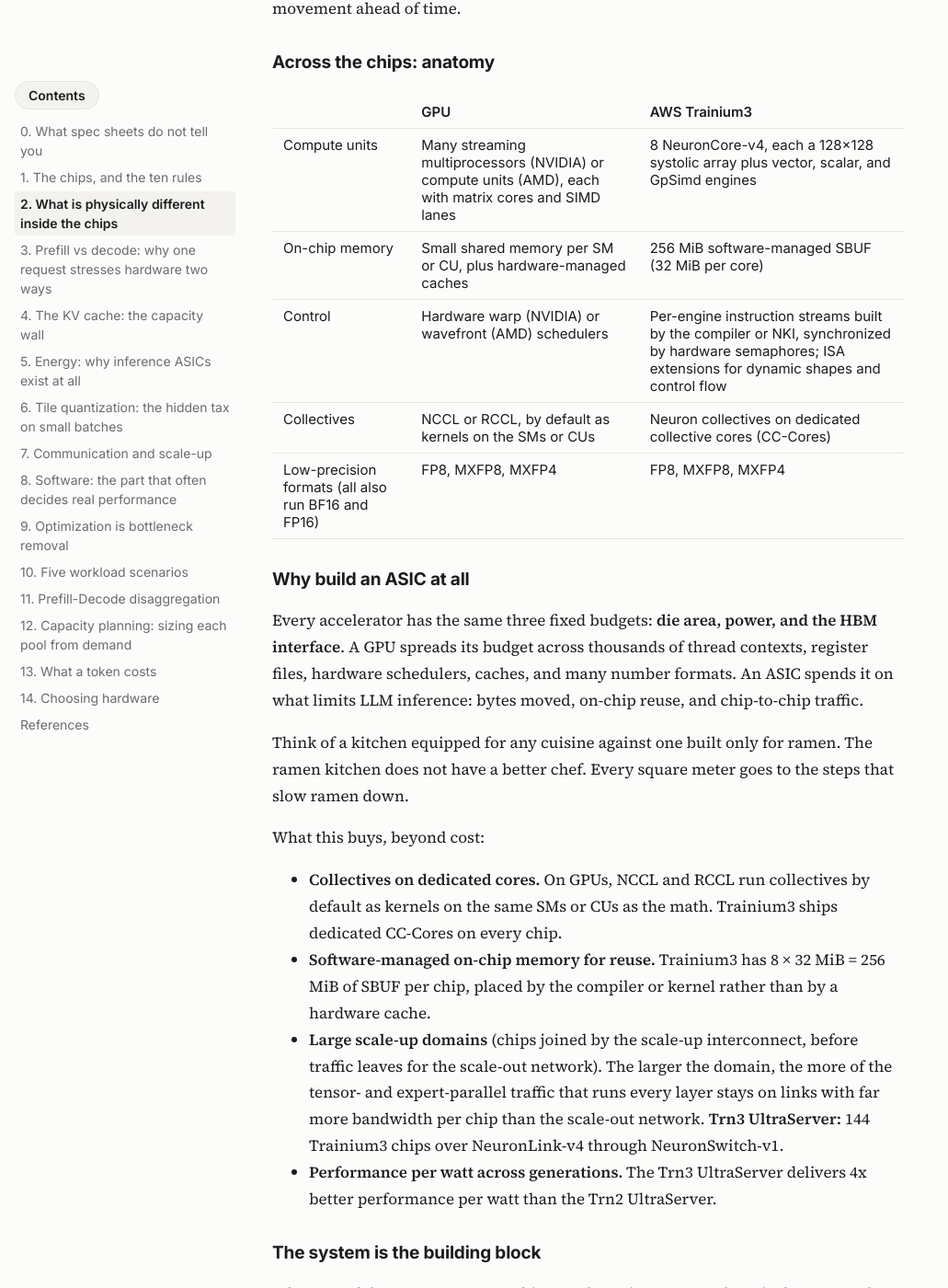
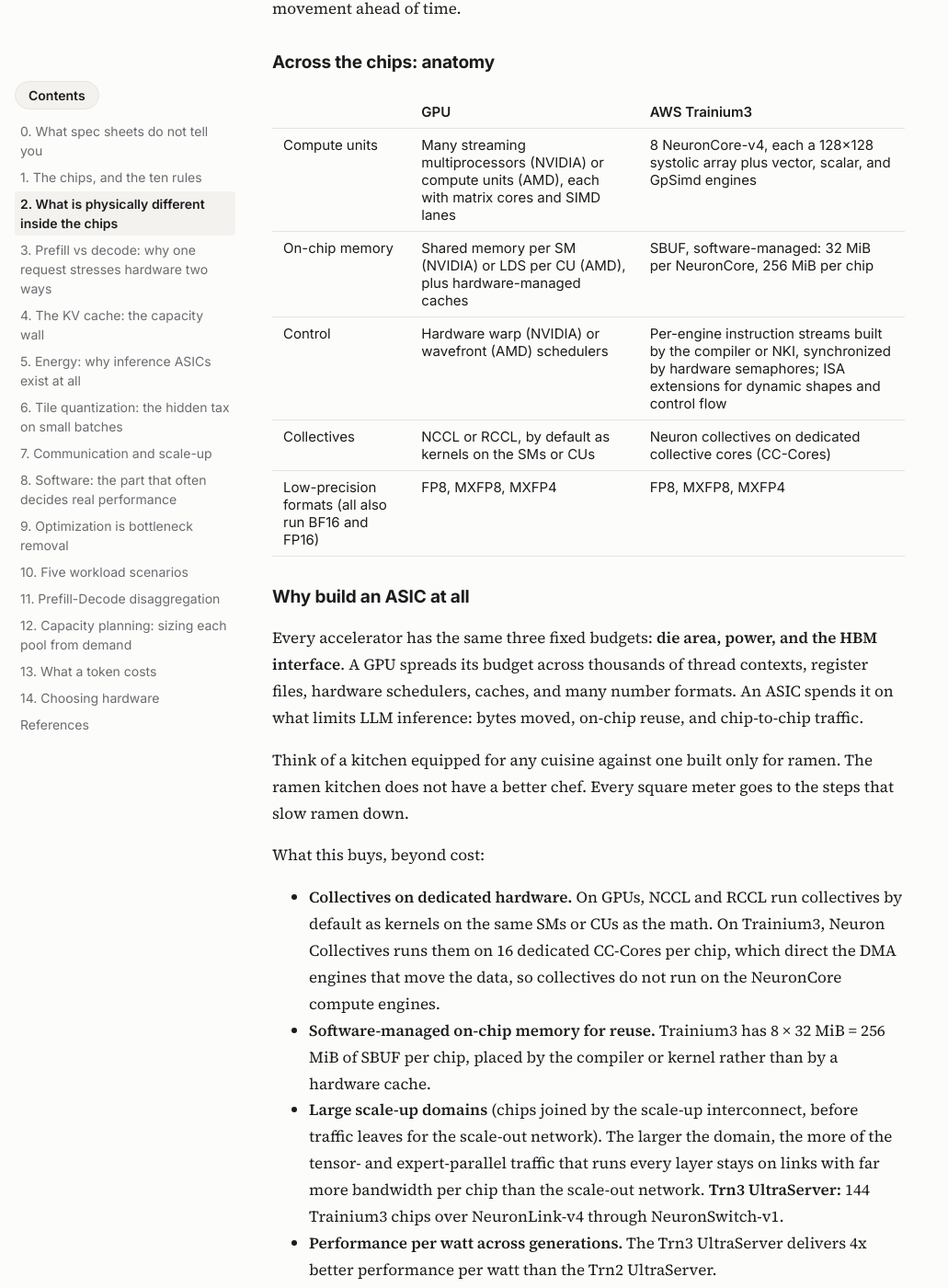
Before and after one commit to bananighosh/bananighosh.github.io, a Jekyll site: the page built from _posts/2026-11-16-flops-are-not-tokens.md, in a window 1280 px wide and 1400 px high, scrolled down 3246 px. Shown: the whole window at 92% size, without its empty margins (0-1031 px from the left). Built offline with Jekyll 4.4.1, drawn with Linux system fonts in a browser that asks for light colours; some of the changed text lies outside the part shown.

Commit message:
Remove other vendors' domain sizes from charts; like-for-like collectives and on-chip memory comparisons
Co-Authored-By: Claude Opus 5.5 <noreply@anthropic.com>
Claude-Session: https://claude.ai/code/session_01K2HJxVUv7i1duGErniTfDd

````diff
--- a/_posts/2026-11-16-flops-are-not-tokens.md
+++ b/_posts/2026-11-16-flops-are-not-tokens.md
@@ -71,7 +71,7 @@ This post walks that chain once, with Trainium3 as the worked example, and shows
 
 A GPU is thousands of programmable workers sharing caches the hardware manages. An ASIC such as Trainium uses a few very large math engines fed by a scratchpad that software, the compiler or a custom kernel, fills ahead of time. Both are programmable. They differ in where the flexibility lives and who does the optimization work.
 
-<figure><img src="/assets/img/flops-are-not-tokens/hierarchy-v4.svg?v=2" alt="Memory hierarchy of a GPU and of Trainium3: HBM, a hardware-managed cache or 128 software-managed DMA engines, on-chip SRAM, and the matrix and vector engines." loading="lazy"></figure>
+<figure><img src="/assets/img/flops-are-not-tokens/hierarchy-v4.svg?v=3" alt="Memory hierarchy of a GPU and of Trainium3: HBM, a hardware-managed cache or 128 software-managed DMA engines, on-chip SRAM, and the matrix and vector engines." loading="lazy"></figure>
 
 Both designs keep model weights and the KV cache in HBM and stage them into software-managed on-chip SRAM: shared memory on a GPU, SBUF on Trainium3. The difference is the path between HBM and that SRAM. A GPU also has a hardware-managed L2 cache and hardware warp schedulers, so irregular access patterns and changing shapes are absorbed by cache hits and by switching to another warp.
 
@@ -82,7 +82,7 @@ Trainium3 moves data from HBM into SBUF with explicit DMA instead of a hardware
 |  | GPU | AWS Trainium3 |
 | --- | --- | --- |
 | Compute units | Many streaming multiprocessors (NVIDIA) or compute units (AMD), each with matrix cores and SIMD lanes | 8 NeuronCore-v4, each a 128×128 systolic array plus vector, scalar, and GpSimd engines |
-| On-chip memory | Small shared memory per SM or CU, plus hardware-managed caches | 256 MiB software-managed SBUF (32 MiB per core) |
+| On-chip memory | Shared memory per SM (NVIDIA) or LDS per CU (AMD), plus hardware-managed caches | SBUF, software-managed: 32 MiB per NeuronCore, 256 MiB per chip |
 | Control | Hardware warp (NVIDIA) or wavefront (AMD) schedulers | Per-engine instruction streams built by the compiler or NKI, synchronized by hardware semaphores; ISA extensions for dynamic shapes and control flow |
 | Collectives | NCCL or RCCL, by default as kernels on the SMs or CUs | Neuron collectives on dedicated collective cores (CC-Cores) |
 | Low-precision formats (all also run BF16 and FP16) | FP8, MXFP8, MXFP4 | FP8, MXFP8, MXFP4 |
@@ -95,7 +95,7 @@ Think of a kitchen equipped for any cuisine against one built only for ramen. Th
 
 What this buys, beyond cost:
 
-- <b>Collectives on dedicated cores.</b> On GPUs, NCCL and RCCL run collectives by default as kernels on the same SMs or CUs as the math. Trainium3 ships dedicated CC-Cores on every chip.
+- <b>Collectives on dedicated hardware.</b> On GPUs, NCCL and RCCL run collectives by default as kernels on the same SMs or CUs as the math. On Trainium3, Neuron Collectives runs them on 16 dedicated CC-Cores per chip, which direct the DMA engines that move the data, so collectives do not run on the NeuronCore compute engines.
 - <b>Software-managed on-chip memory for reuse.</b> Trainium3 has 8 × 32 MiB = 256 MiB of SBUF per chip, placed by the compiler or kernel rather than by a hardware cache.
 - <b>Large scale-up domains</b> (chips joined by the scale-up interconnect, before traffic leaves for the scale-out network). The larger the domain, the more of the tensor- and expert-parallel traffic that runs every layer stays on links with far more bandwidth per chip than the scale-out network. <b>Trn3 UltraServer:</b> 144 Trainium3 chips over NeuronLink-v4 through NeuronSwitch-v1.
 - <b>Performance per watt across generations.</b> The Trn3 UltraServer delivers 4x better performance per watt than the Trn2 UltraServer.
@@ -312,7 +312,7 @@ The example is generic: on Trainium, which operand stays stationary in the 128×
 
 Large models span many chips, and chips must talk every layer. The <b>α–β model</b> gives the cost of each message: sending n bytes takes α + n ÷ β, where α is the fixed startup latency every message pays before any bytes flow and β is the link bandwidth. Small messages are dominated by α, large messages by n ÷ β.
 
-<figure><img src="/assets/img/flops-are-not-tokens/scale-hierarchy-v4.svg" alt="Scale hierarchy: chip, scale-up domain over the fast interconnect, and scale-out network, with the parallelism that fits each level." loading="lazy"></figure>
+<figure><img src="/assets/img/flops-are-not-tokens/scale-hierarchy-v4.svg?v=3" alt="Scale hierarchy: chip, scale-up domain over the fast interconnect, and scale-out network, with the parallelism that fits each level." loading="lazy"></figure>
 
 ```txt
 Message time = α (startup latency) + size ÷ β (bandwidth)
@@ -461,7 +461,7 @@ Every optimization removes one specific bottleneck. Diagnose first, then pick.
 
 <b>D. Mixture of Experts.</b> Each layer adds two all-to-alls, and the busiest device sets the pace. A large scale-up domain keeps that traffic off the scale-out network: the GPT-OSS 120B deployment in Section 7 keeps it inside one Trn3 instance.
 
-<figure><img src="/assets/img/flops-are-not-tokens/moe-layer-v2.svg" alt="One MoE layer: router, all-to-all dispatch to experts, expert compute, and all-to-all combine." loading="lazy"></figure>
+<figure><img src="/assets/img/flops-are-not-tokens/moe-layer-v2.svg?v=3" alt="One MoE layer: router, all-to-all dispatch to experts, expert compute, and all-to-all combine." loading="lazy"></figure>
 
 <b>E. Speculative decoding.</b> A small draft proposes K tokens and the target model verifies them in one pass, turning 1-row decode into (K+1)-row decode: higher arithmetic intensity, fuller tiles. If each draft token is accepted with probability p, one verification step emits (1 − p^(K+1)) ÷ (1 − p) tokens on average, so the gain grows with p and with how cheap the draft is. Gains shrink at high batch because batching already used the spare compute, so the best K falls as batch size rises.
 
````
Also changed, not shown: assets/img/flops-are-not-tokens/hierarchy-v4.svg, assets/img/flops-are-not-tokens/moe-layer-v2.svg, assets/img/flops-are-not-tokens/scale-hierarchy-v4.svg.
